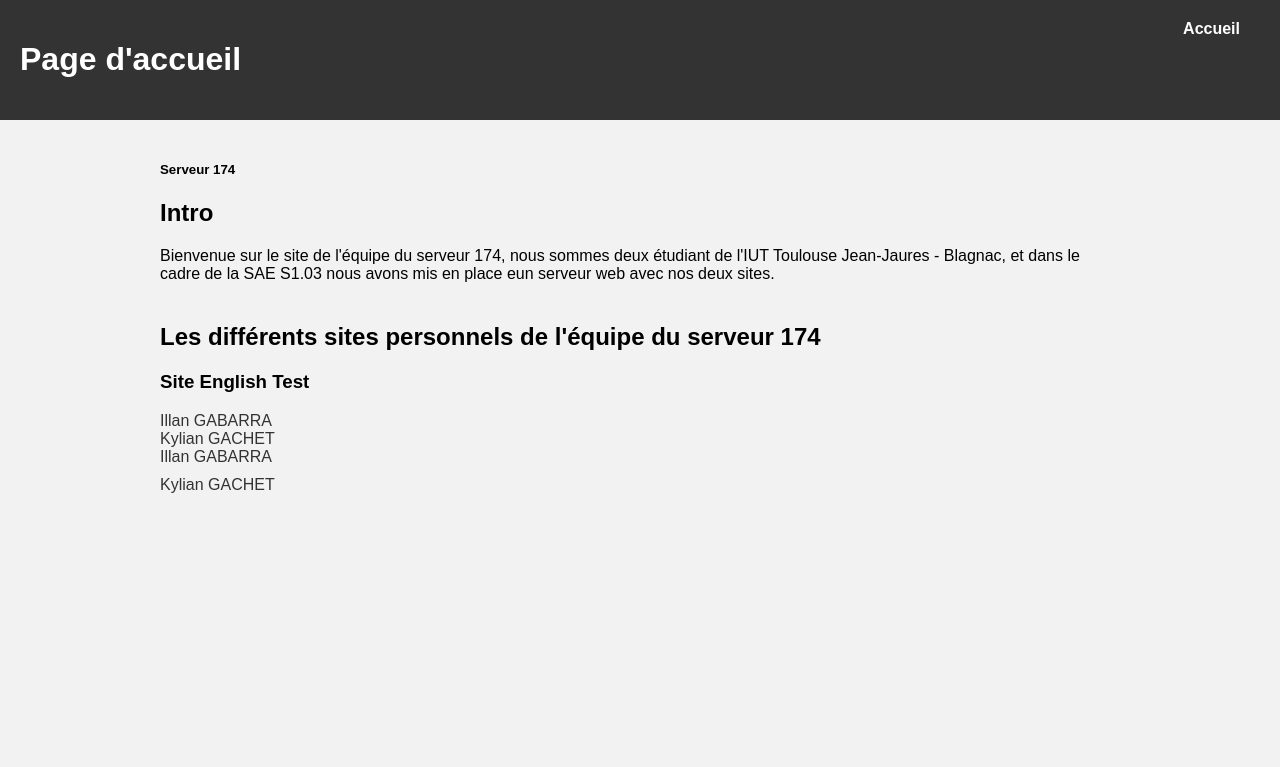
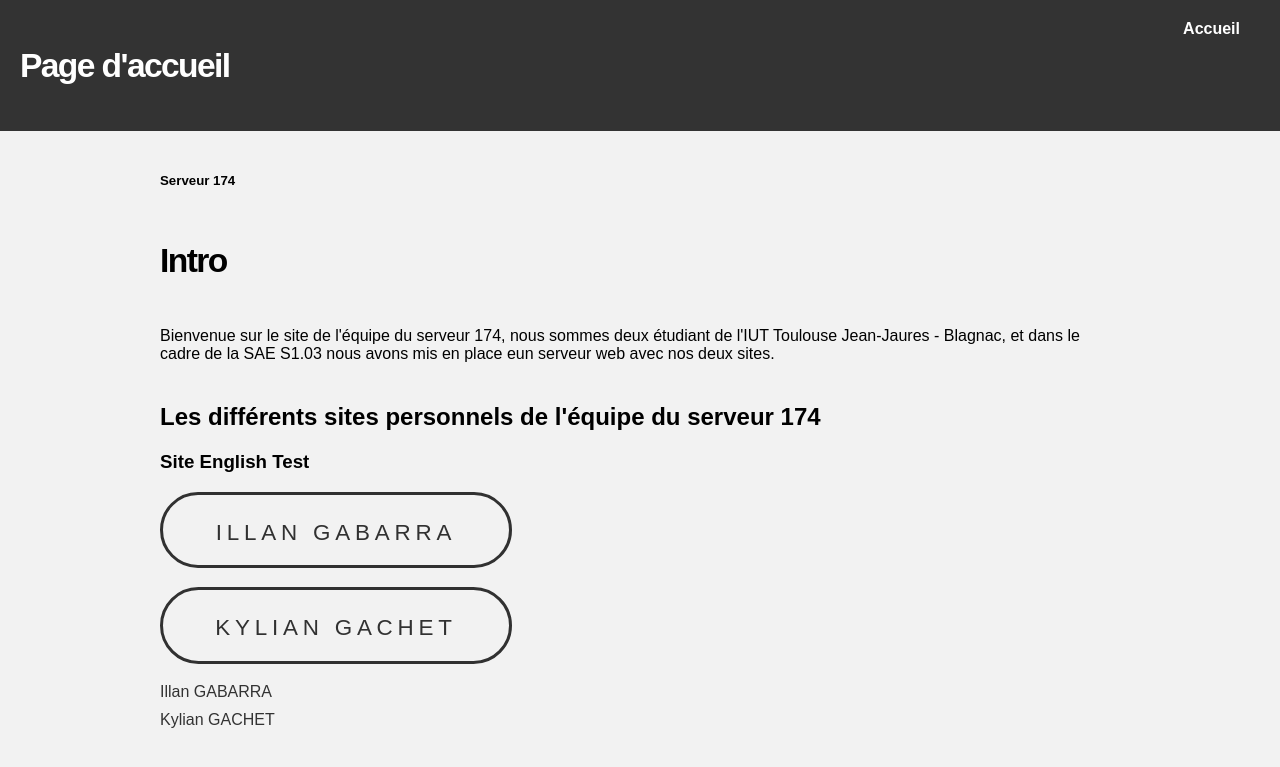
Before and after one commit to Iamkylian/Personal-WebSite, a PHP site: page / in a window 1280 px wide. Shown: the top 767 px of the page. Run offline with PHP 8.4, Linux system fonts and the light colour scheme.

Commit message:
Add files via upload

```diff
--- a/css/styleAccueil.css
+++ b/css/styleAccueil.css
@@ -66,3 +66,76 @@ body {
 a:hover {
   text-decoration: underline;
 }
+
+h1 {
+  font-size: 2.1rem;
+  line-height: 1.355;
+  letter-spacing: -.1rem;
+  display: inline-block;
+}
+
+.button.stroke,
+button.stroke {
+	background: 0 0 !important;
+	border: 3px solid #313131;
+	line-height: 4.8rem
+}
+
+.button.stroke:hover,
+button.stroke:hover {
+	border: 6px solid #e40013;
+	color: #e40013
+}
+
+.col-twelve {
+	width: 100%
+}
+
+.button-section {
+	text-align: left;
+}
+
+.button-section .button {
+	width: 250px
+}
+
+.button-section [class*=col-] .button:first-child {
+	margin-right: 4rem
+}
+
+.button,
+a.button,
+button {
+	display: inline-block;
+	font-family: poppins-bold, sans-serif;
+	font-size: 1.4rem;
+	text-transform: uppercase;
+	letter-spacing: .3rem;
+	height: 4.4rem;
+	line-height: 5.4rem;
+	padding: 0 3rem;
+	margin: 0 .3rem 1.2rem 0;
+	background: #d8d8d8;
+	color: #313131;
+	text-decoration: none;
+	cursor: pointer;
+	text-align: center;
+	white-space: nowrap;
+	border: none;
+	-moz-transition: all .3s ease-in-out;
+	-o-transition: all .3s ease-in-out;
+	-webkit-transition: all .3s ease-in-out;
+	-ms-transition: all .3s ease-in-out;
+	transition: all .3s ease-in-out;
+	border-radius: 2.5rem
+}
+
+.pos-illan {
+  position:;
+  top: 0;
+  left: 0;
+  width: 100%;
+  height: 100%;
+  overflow: hidden;
+  z-index: -1
+}
```
Lines whose indentation alone changed are shown as unchanged.
